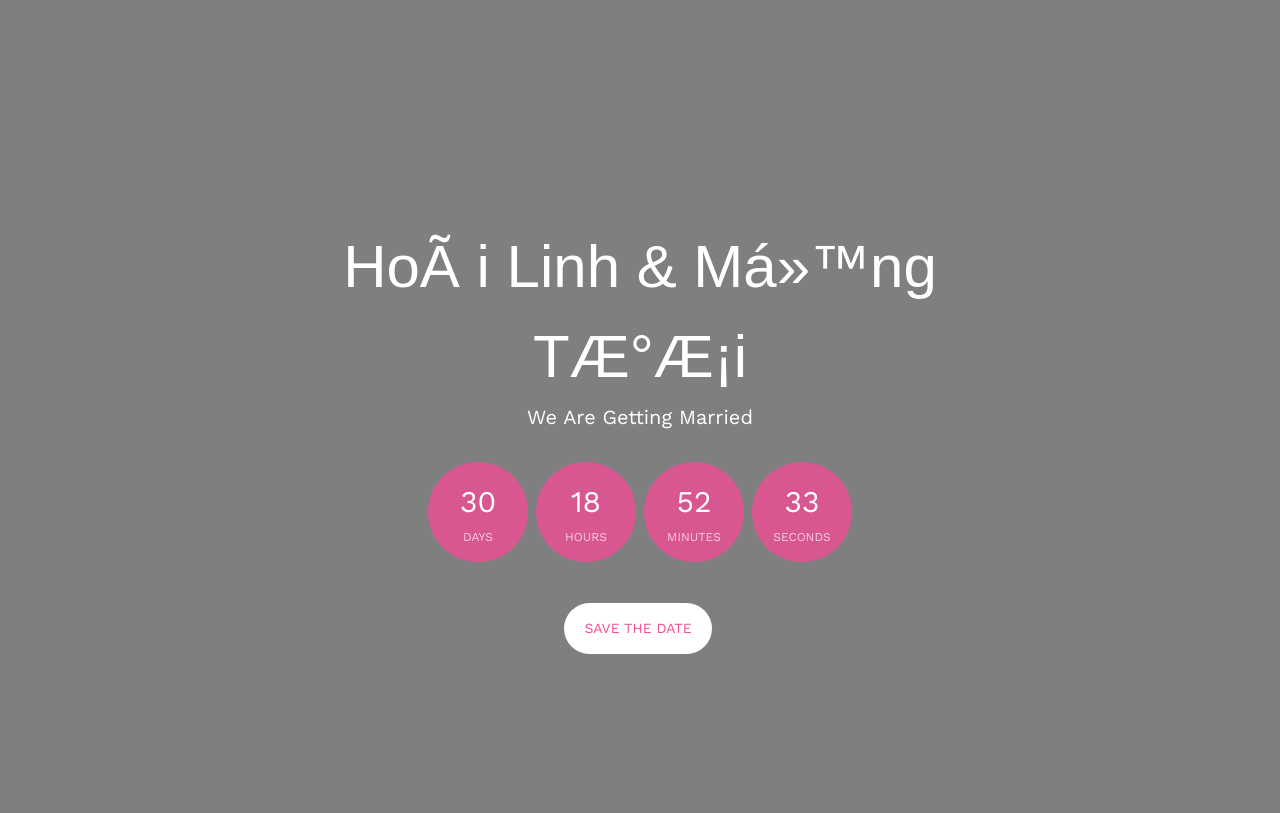
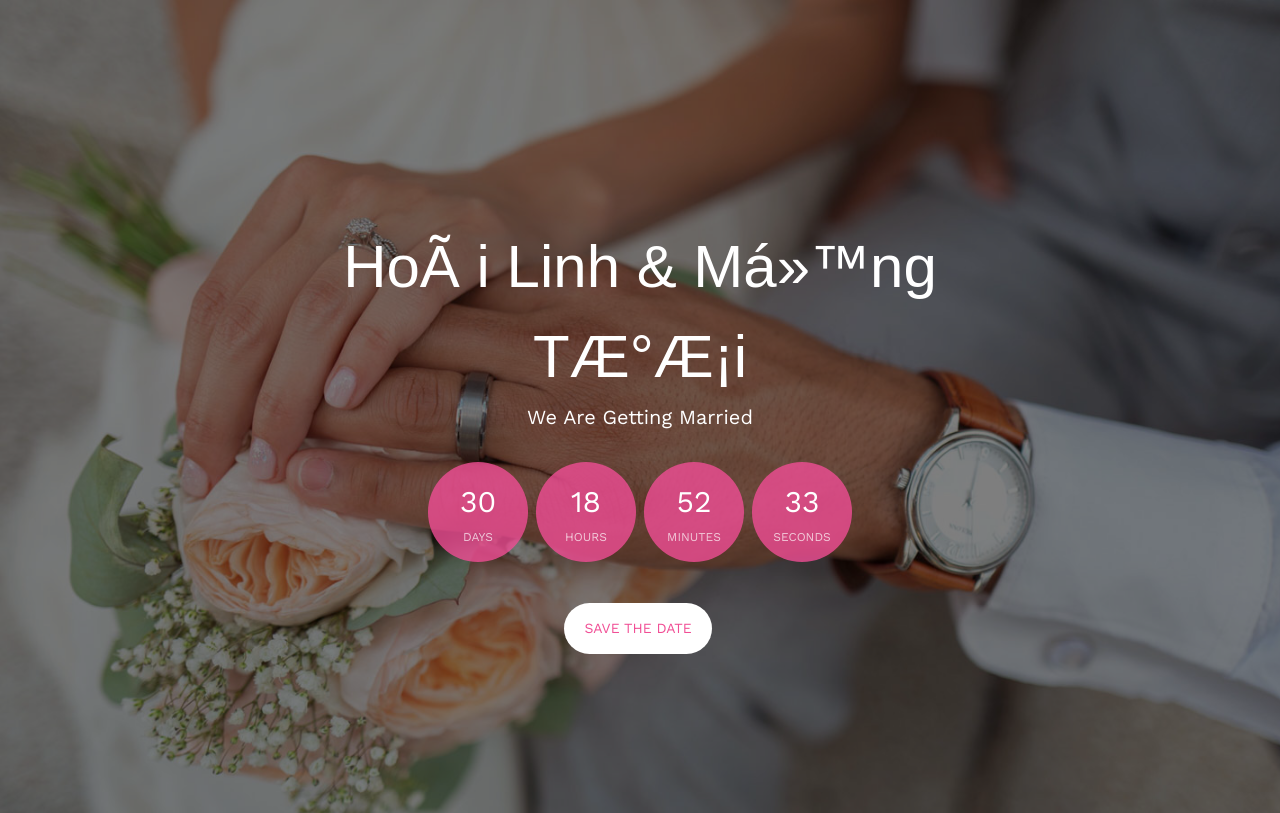
Before and after one commit to hvhlinh0908/dam-cuoi-Linh-Tuoi, a plain HTML site: page index.html in a window 1280 px wide. Shown: the top 813 px of the page. Drawn offline with nearby package versions, Linux system fonts and the light colour scheme; files whose address does not match are found by name.

Commit message:
Update index.html

```diff
--- a/index.html
+++ b/index.html
@@ -105,7 +105,7 @@
 		</div>
 	</nav>-->
 
-	<header id="fh5co-header" class="fh5co-cover" role="banner" style="background-image:url(images/img_bg1.jpg);" data-stellar-background-ratio="0.5">
+	<header id="fh5co-header" class="fh5co-cover" role="banner" style="background-image:url(images/img_bg_1.jpg);" data-stellar-background-ratio="0.5">
 		<div class="overlay"></div>
 		<div class="container">
 			<div class="row">
```
